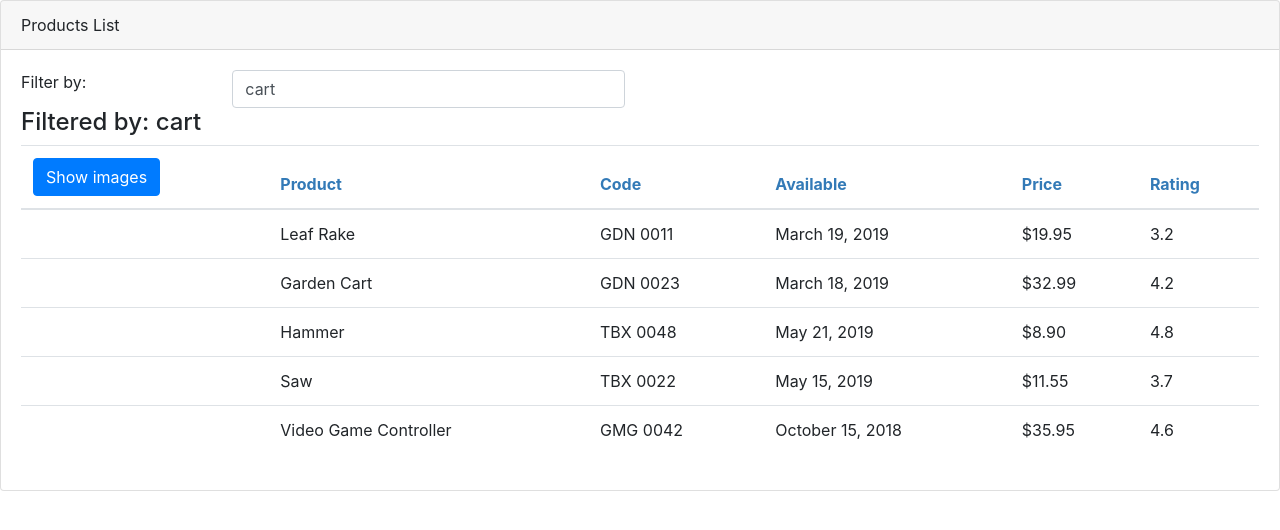
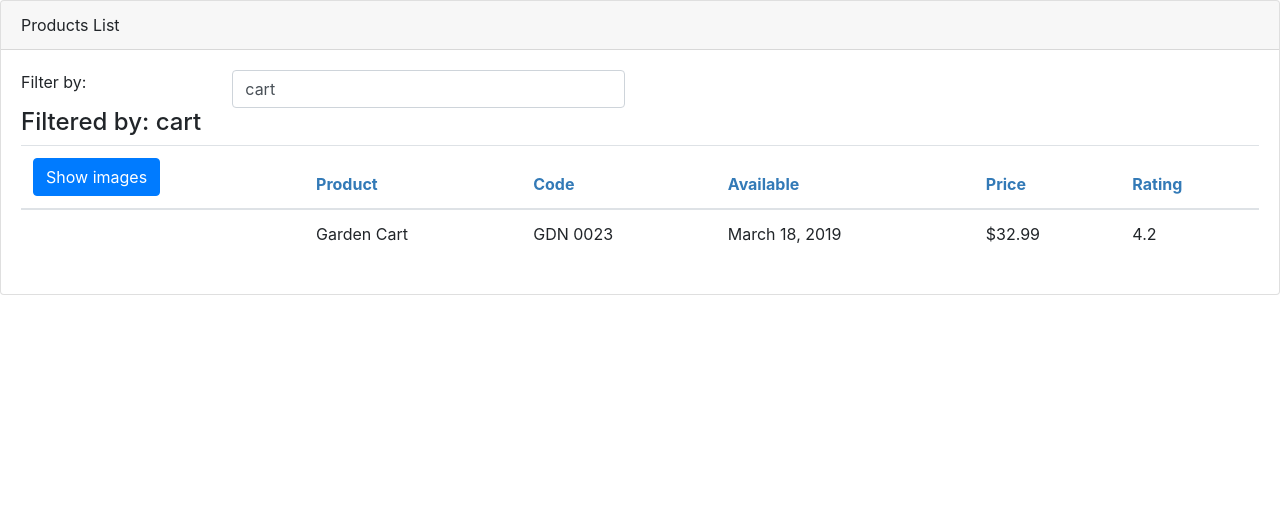
Before and after one commit to Hiteple/Angular-basics, an Angular app: page / in a window 1280 px wide. Shown: the top 530 px of the page. Built offline with nearby package versions, Linux system fonts and the light colour scheme.

Commit message:
Implementing filtering of products

```diff
--- a/src/app/products/products-list.component.html
+++ b/src/app/products/products-list.component.html
@@ -29,7 +29,7 @@
           </tr>
         </thead>
         <tbody>
-        <tr *ngFor="let product of products">
+        <tr *ngFor="let product of filteredProducts">
           <td>
             <img
               *ngIf="showImage"
--- a/src/app/products/products-list.component.ts
+++ b/src/app/products/products-list.component.ts
@@ -7,11 +7,19 @@
   styleUrls: ['./products-list.component.css']
 })
 export class ProductsListComponent implements OnInit {
+  constructor() {
+    this.filteredProducts = this.products;
+    this.listFilter = 'cart';
+  }
   pageTitle = 'Products List';
   imageWidth = 50;
   imageMargin = 2;
   showImage = false;
-  listFilter = 'cart';
+
+  // Filtering
+  listFilterString: string;
+  filteredProducts: Array<IProduct>;
+
   products: Array<IProduct> = [
     {
       productId: 1,
@@ -65,6 +73,22 @@
     }
   ];
 
+  get listFilter(): string {
+    return this.listFilterString;
+  }
+
+  set listFilter(value: string) {
+    this.listFilterString = value;
+    this.filteredProducts = this.listFilter ? this.performFilter(this.listFilter) : this.products;
+  }
+
+  private performFilter(filterBy: string): Array<IProduct> {
+    filterBy = filterBy.toLocaleLowerCase();
+    return this.products.filter((product: IProduct) => {
+      return product.productName.toLocaleLowerCase().indexOf(filterBy) !== - 1;
+    });
+  }
+
   ngOnInit(): void {
     console.log('OnInit');
   }
```
